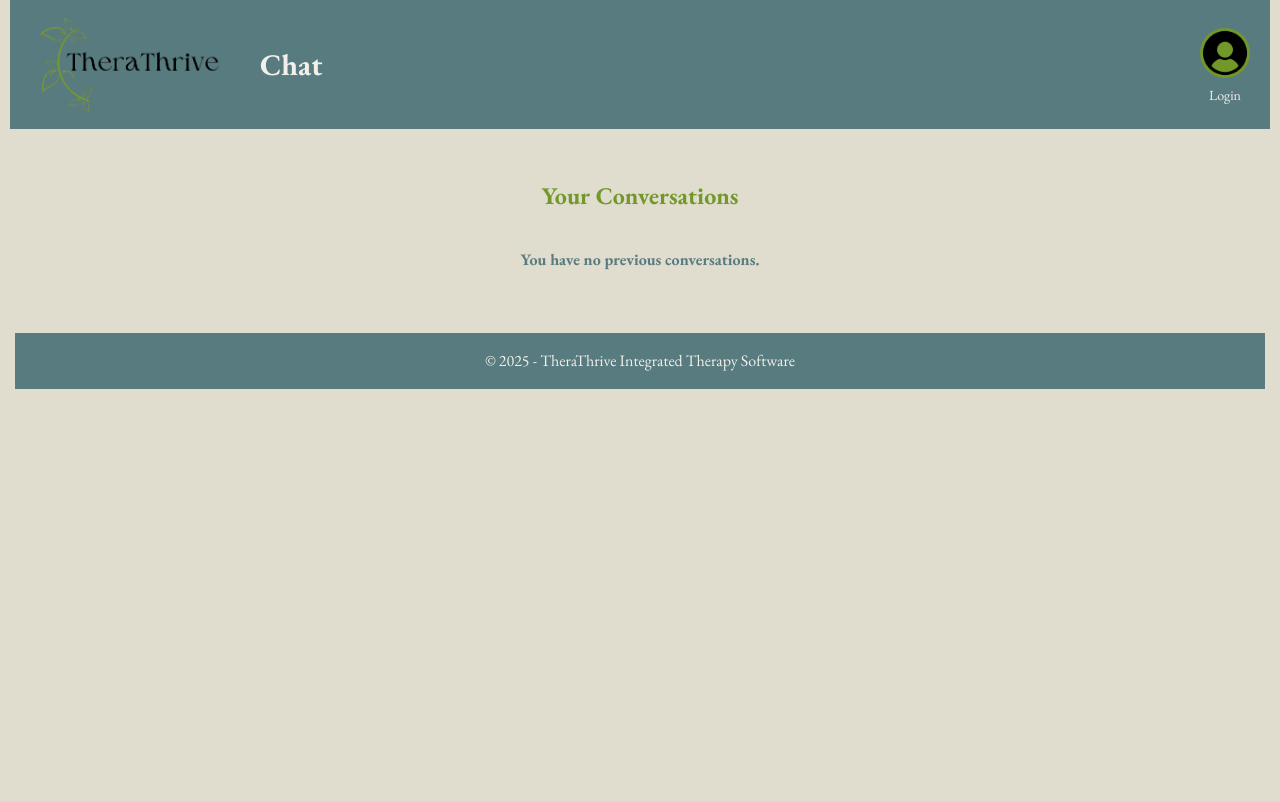
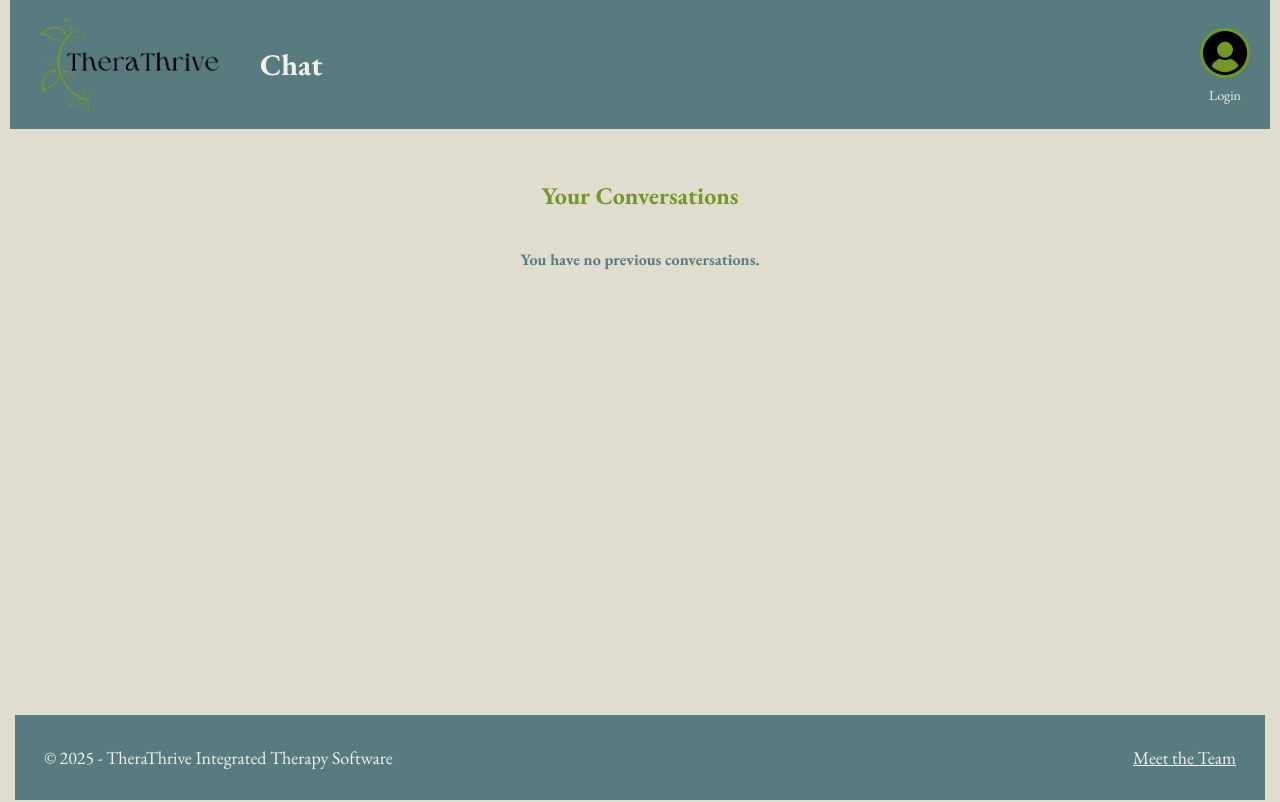
Before and after one commit to thavishkagamage/Integrated-Therapy-Software, a React (Create React App) app in the folder cbt_chatbot/front-end/: page /conversations in a window 1280 px wide. Built offline with nearby package versions, Linux system fonts and the light colour scheme.

Commit message:
page sizing and footer changes

```diff
--- a/cbt_chatbot/front-end/src/components/app/App.css
+++ b/cbt_chatbot/front-end/src/components/app/App.css
@@ -17,8 +17,14 @@
   margin: 5px;
 }
 
+.content-container {
+  min-height: 100vh;
+}
+
 html, #root{
   margin-top: 0;
+  margin-bottom: 0;
+  min-height: 100vh;
 }
 
 @media (max-width: 768px) {
@@ -384,6 +390,9 @@ button:hover {
 }
 
 /* Main Content Container */
+.main-content-container {
+  flex: 1;
+}
 .main-sections {
   flex: 1;
   width: 100%;
@@ -440,10 +449,18 @@ button:hover {
 
 /* Footer */
 .footer {
+  margin-bottom: 0;
   background-color: var(--accent-color);
   color: var(--text-light);
   text-align: center;
-  padding: 1rem;
+  padding: 1.5rem;
+  display: flex;
+  justify-content: space-between;
+  font-size: 18px;
+
+  .footer-link {
+    text-decoration: underline;
+  }
 }
 
 .link-button {
--- a/cbt_chatbot/front-end/src/components/app/App.js
+++ b/cbt_chatbot/front-end/src/components/app/App.js
@@ -71,7 +71,6 @@ function App() {
               <li className="nav-item"><Link className="nav-link" to="/sessions">Chat</Link></li>
               {isLoggedIn && <li className="nav-item"><Link className="nav-link" to="/conversations">Conversations</Link></li>}
               {isLoggedIn && <li className="nav-item"><Link className="nav-link" to="/goals">Goals</Link></li>}
-              {isLoggedIn && <li className="nav-item"><Link className="nav-link" to="/teams">Meet the Team</Link></li>}  {/* <-- Step 3 */}
             </ul>
 
             <div className="user-state-container">
@@ -150,7 +149,8 @@ function App() {
         </div>
 
         <div className="footer">
-          &copy; 2025 - TheraThrive Integrated Therapy Software
+          <span>&copy; 2025 - TheraThrive Integrated Therapy Software</span>
+          <Link className="footer-link" to="/teams">Meet the Team</Link>
         </div>
       </Router>
     </div>
--- a/cbt_chatbot/front-end/src/components/conversations/Conversations.js
+++ b/cbt_chatbot/front-end/src/components/conversations/Conversations.js
@@ -6,7 +6,7 @@ import axiosInstance from '../utils/axios';
 const Conversations = () => {
   const [conversations, setConversations] = useState([]);
   const [currentPage, setCurrentPage] = useState(1);
-  const itemsPerPage = 6;
+  const itemsPerPage = 5;
   const navigate = useNavigate();
 
   useEffect(() => {
--- a/cbt_chatbot/front-end/src/components/teams/Teams.js
+++ b/cbt_chatbot/front-end/src/components/teams/Teams.js
@@ -54,10 +54,6 @@ function Team() {
         </section>
       </main>
 
-      {/* FOOTER */}
-      <footer className="footer">
-        &copy; {new Date().getFullYear()} TheraThrive Integrated Therapy Software
-      </footer>
     </div>
   );
 }
```
